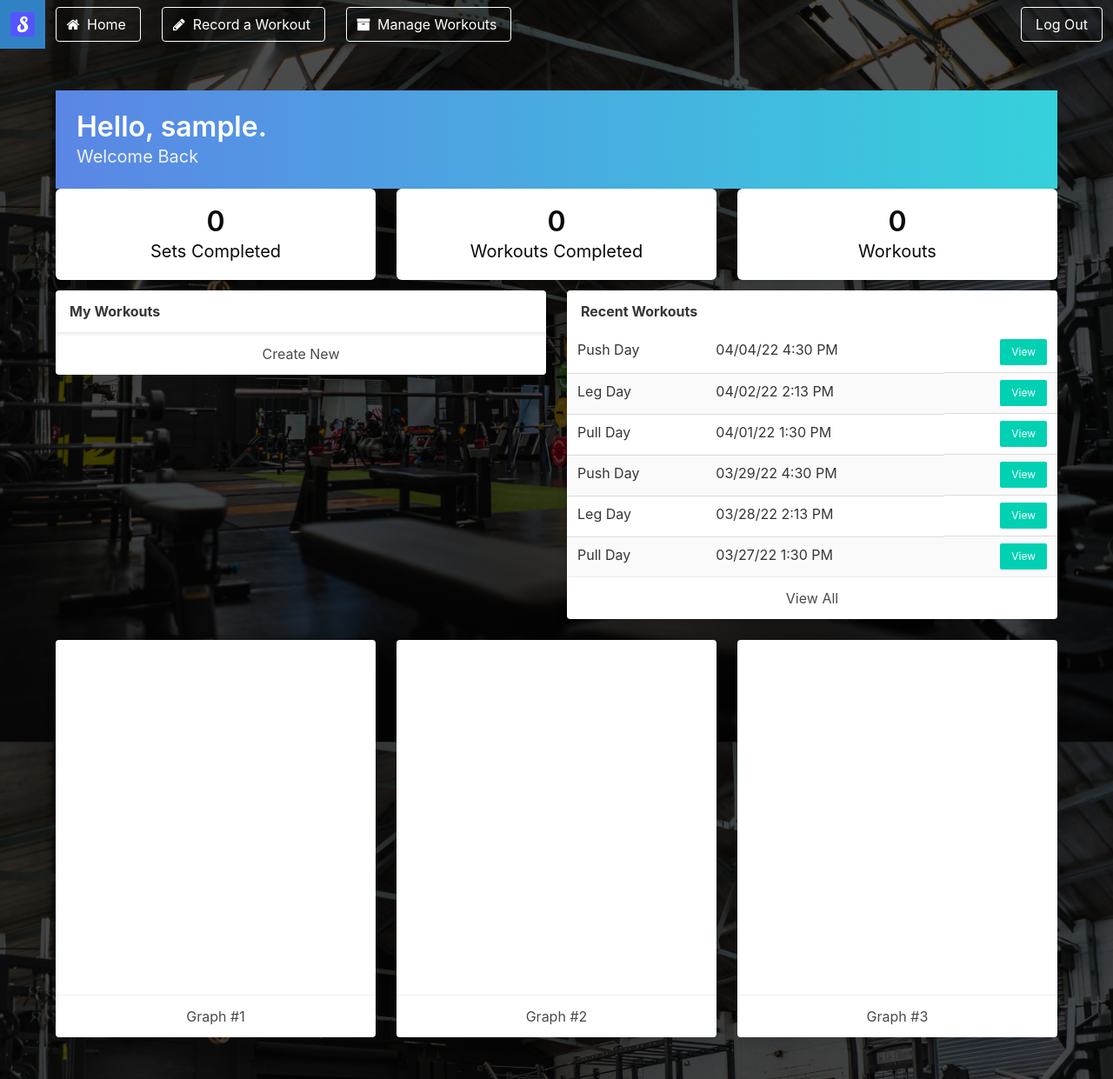
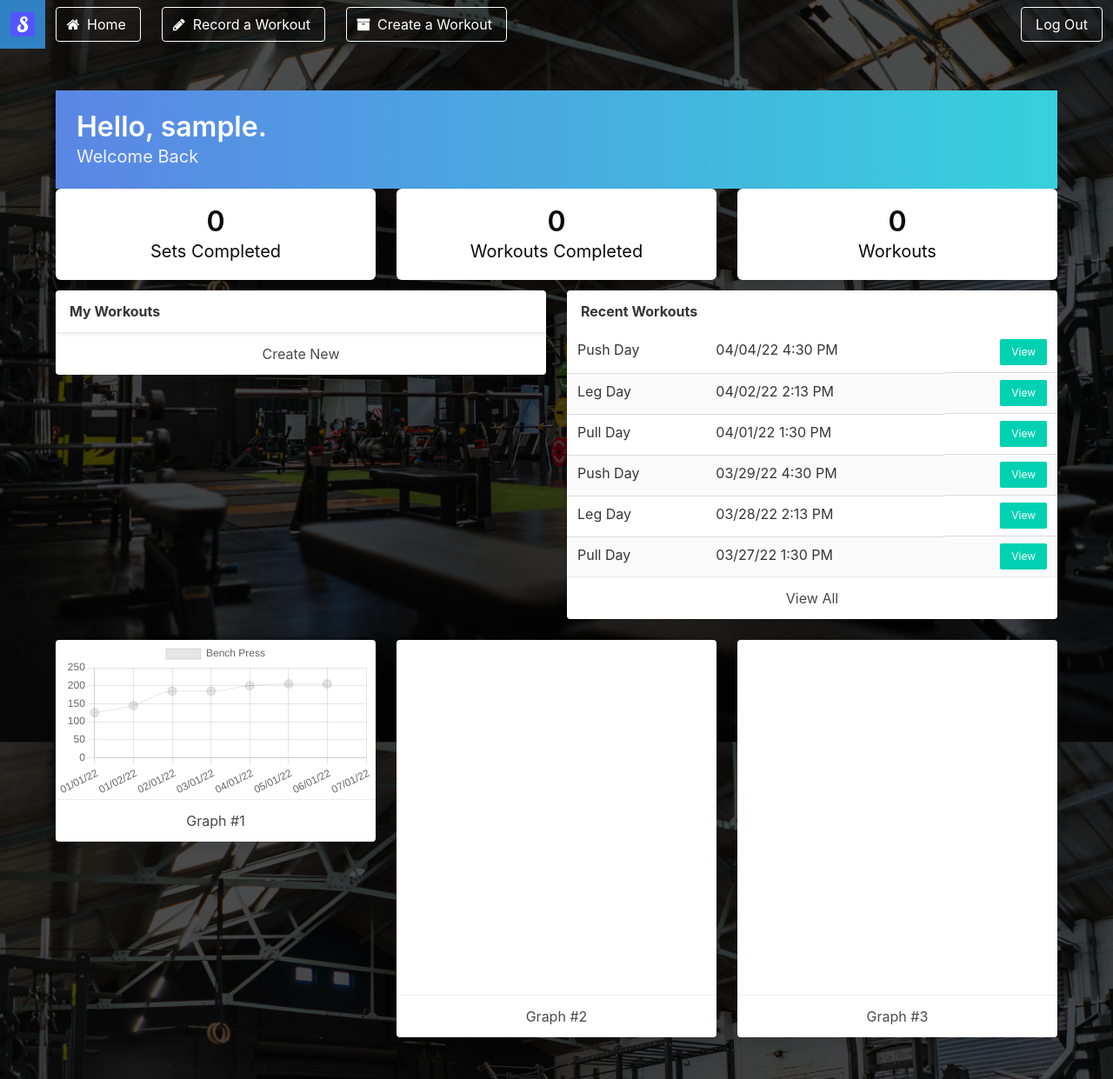
Before and after one commit to dbolger/Strengthy, a Flask app: page /home in a window 1280 px wide. Shown: the whole page at 87% size. Run offline with Flask 2, Linux system fonts and the light colour scheme; the visitor is signed in with stand-in values (Sample User, id 1); data comes from the database, SQL or seed files in the repository; data that the repository does not hold is empty; some libraries are stand-ins or nearby versions.

Commit message:
Add graph template

```diff
--- a/app/templates/base/layout.html
+++ b/app/templates/base/layout.html
@@ -5,6 +5,8 @@
 	<meta name="viewport" content="width=device-width, initial-scale=1">
 	<!-- Bulma css -->
 	<link rel="stylesheet" href="https://cdn.jsdelivr.net/npm/bulma@0.9.3/css/bulma.min.css">
+	<!-- chart.js -->
+	<script type="text/javascript" src="https://cdn.jsdelivr.net/npm/chart.js@3.7.1/dist/chart.min.js"></script>
 	<!-- FontAwesome4 -->
 	<link rel="stylesheet" href="https://stackpath.bootstrapcdn.com/font-awesome/4.7.0/css/font-awesome.min.css">
 	<!-- custom css -->
@@ -54,11 +56,11 @@
 							</span>
 
 							<span class="navbar-item">
-								<a class="button is-white is-outlined" href="/workout/workouts">
+								<a class="button is-white is-outlined" href="/workout/create">
 									<span class="icon">
 										<i class="fa fa-archive"></i>
 									</span>
-									<span>Manage Workouts</span>
+									<span>Create a Workout</span>
 								</a>
 							</span>
 						{% endif %}
--- a/app/templates/home.html
+++ b/app/templates/home.html
@@ -148,12 +148,7 @@
 	<div class="columns">
 		<div class="column is-4">
 			<div class="card">
-				<div class="card-content">
-					<p class="title">
-						FILLER FILLER FILLER FILLER FILLER FILLER FILLER FILLER FILLER FILLER
-						FILLER FILLER FILLER FILLER FILLER FILLER FILLER FILLER FILLER FILLER
-					</p>
-				</div>
+				<canvas id="chart-1"></canvas>
 				<footer class="card-footer">
 					<p class="card-footer-item">
 						<span>
@@ -199,5 +194,32 @@
 		</div>
 	</div>
 </div>
+<script>
 
+const ctx = document.getElementById('chart-1');
+const myChart = new Chart(ctx, {
+    type: 'line',
+    data: {
+        labels: ['01/01/22', '01/02/22', '02/01/22', '03/01/22', '04/01/22', '05/01/22', '06/01/22', '07/01/22'],
+        datasets: [{
+            label: 'Bench Press',
+            data: [125, 145, 185, 185, 200, 205, 205],
+            borderWidth: 1,
+			cubicInterpolationMode: 'monotone',
+			tension: 0.4,
+			pointStyle: 'circle',
+			pointRadius: 5,
+			pointHoverRadius: 10
+        }]
+    },
+    options: {
+        scales: {
+            y: {
+                beginAtZero: true
+            }
+        }
+    }
+});
+
+</script>
 {% endblock %}
```
